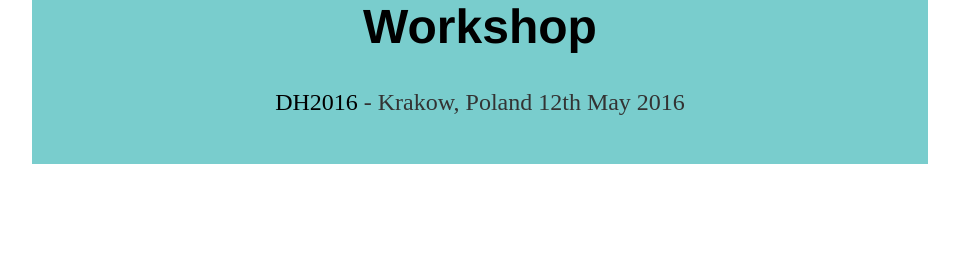
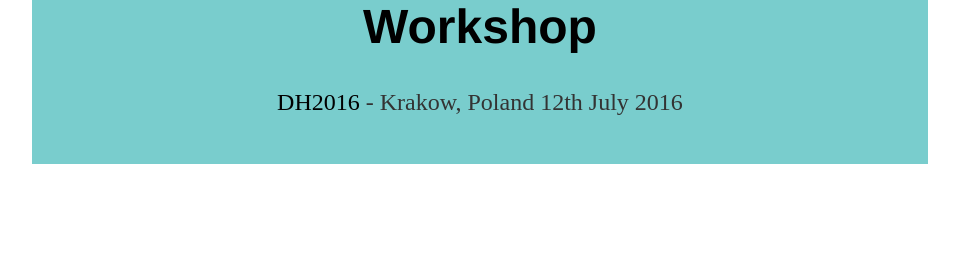
Before and after one commit to DigitalLiteraryStylistic/-DigitalLiteraryStylistic.github.io, a Jekyll site: the page built from index.html, in a window 1280 px wide. Shown: the part 216-477 px from the top of the page, without its empty margins (160-1119 px from the left). Built offline with Jekyll 4.4.1, drawn with Linux system fonts in a browser that asks for light colours.

Commit message:
Update default.html

```diff
--- a/_layouts/default.html
+++ b/_layouts/default.html
@@ -16,7 +16,7 @@
 			</nav>
 			<div class="main-header">
 				<h1>The <i>Digital Literary Stylistics</i> Workshop</h1>
-				<p> <a class="header" href="http://dh2016.adho.org/" target="_blank">DH2016</a> - Krakow, Poland 12th May 2016 </p>
+				<p> <a class="header" href="http://dh2016.adho.org/" target="_blank">DH2016</a> - Krakow, Poland 12th July 2016 </p>
 			</div>
 			<div class="container">
 				<br><br>
```
